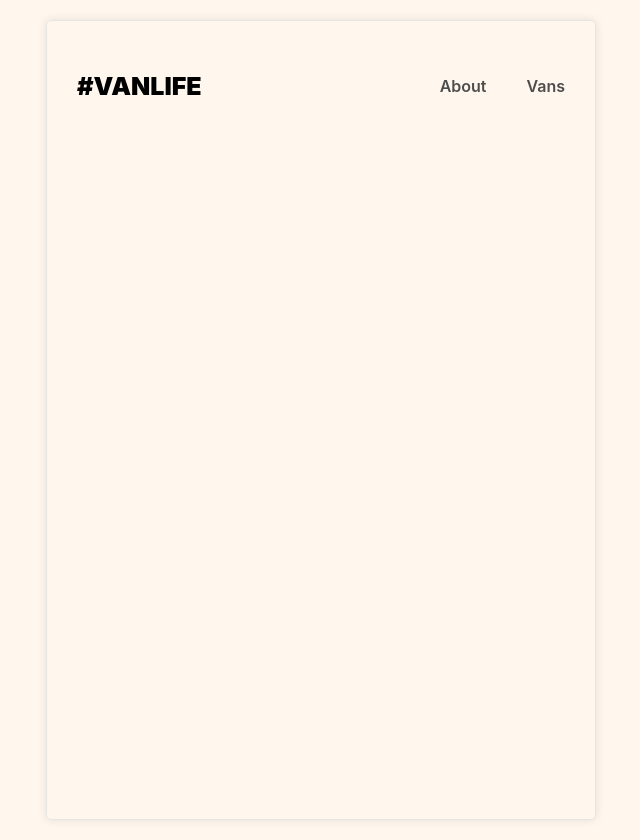
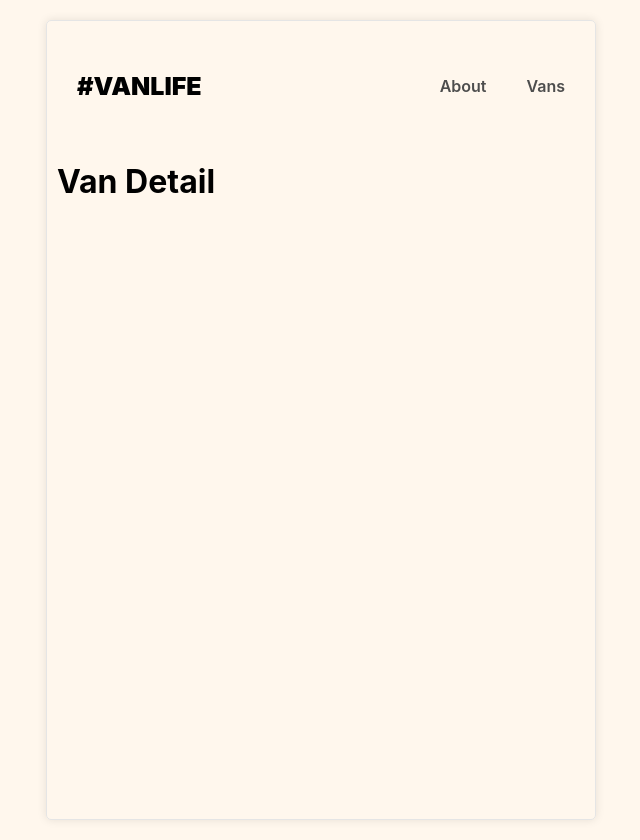
Before and after one commit to m-essam-s/vanlife, a React (Vite) app: page /vans/1 in a window 1280 px wide. Before the commit this address had no page. Shown: the whole page, without its empty margins (319-959 px from the left). Built offline with nearby package versions, Linux system fonts and the light colour scheme; what miragejs would draw is missing.

Commit message:
Updating: nested route to van details page

```diff
--- a/src/App.tsx
+++ b/src/App.tsx
@@ -2,6 +2,7 @@ import { BrowserRouter, Routes, Route, Link } from "react-router-dom"
 import Home from "./pages/Home"
 import About from "./pages/About"
 import Vans from "./pages/Vans"
+import VanDetail from "./pages/VanDetail"
 import "./server"
 import './App.css'
 
@@ -20,6 +21,7 @@ const App = () => {
         <Route path="/" element={<Home />} />
         <Route path="/about" element={<About />} />
         <Route path="/vans" element={<Vans />} />
+        <Route path="/vans/:id" element={<VanDetail />} />
       </Routes>
     </BrowserRouter>
   )
--- /dev/null
+++ b/src/pages/VanDetail.tsx
@@ -0,0 +1,10 @@
+
+const VanDetail = () => {
+    return (
+        <div>
+            <h1>Van Detail</h1>
+        </div>
+    )
+}
+
+export default VanDetail;
--- a/src/pages/Vans.tsx
+++ b/src/pages/Vans.tsx
@@ -13,6 +13,7 @@
  */
 
 import { useEffect, useState } from "react";
+import { Link } from "react-router-dom";
 
 interface Van {
     id: string;
@@ -35,12 +36,17 @@ const Vans = () => {
 
     const vanElements = vans.map(van => (
         <div key={van.id} className="van-tile">
-            <img src={van.imageUrl} />
-            <div className="van-info">
-                <h3>{van.name}</h3>
-                <p>${van.price}<span>/day</span></p>
-            </div>
-            <i className={`van-type ${van.type} selected`}>{van.type}</i>
+            <Link
+                to={`/vans/${van.id}`}
+                aria-label={`View details for ${van.name}, priced at $${van.price} per day`}
+            >
+                <img src={van.imageUrl} alt={`Image of ${van.name}`} />
+                <div className="van-info">
+                    <p>{van.name}</p>
+                    <p>${van.price}<span>/day</span></p>
+                </div>
+                <i className={`van-type ${van.type} selected`}>{van.type}</i>
+            </Link>
         </div>
     ))
 
```
